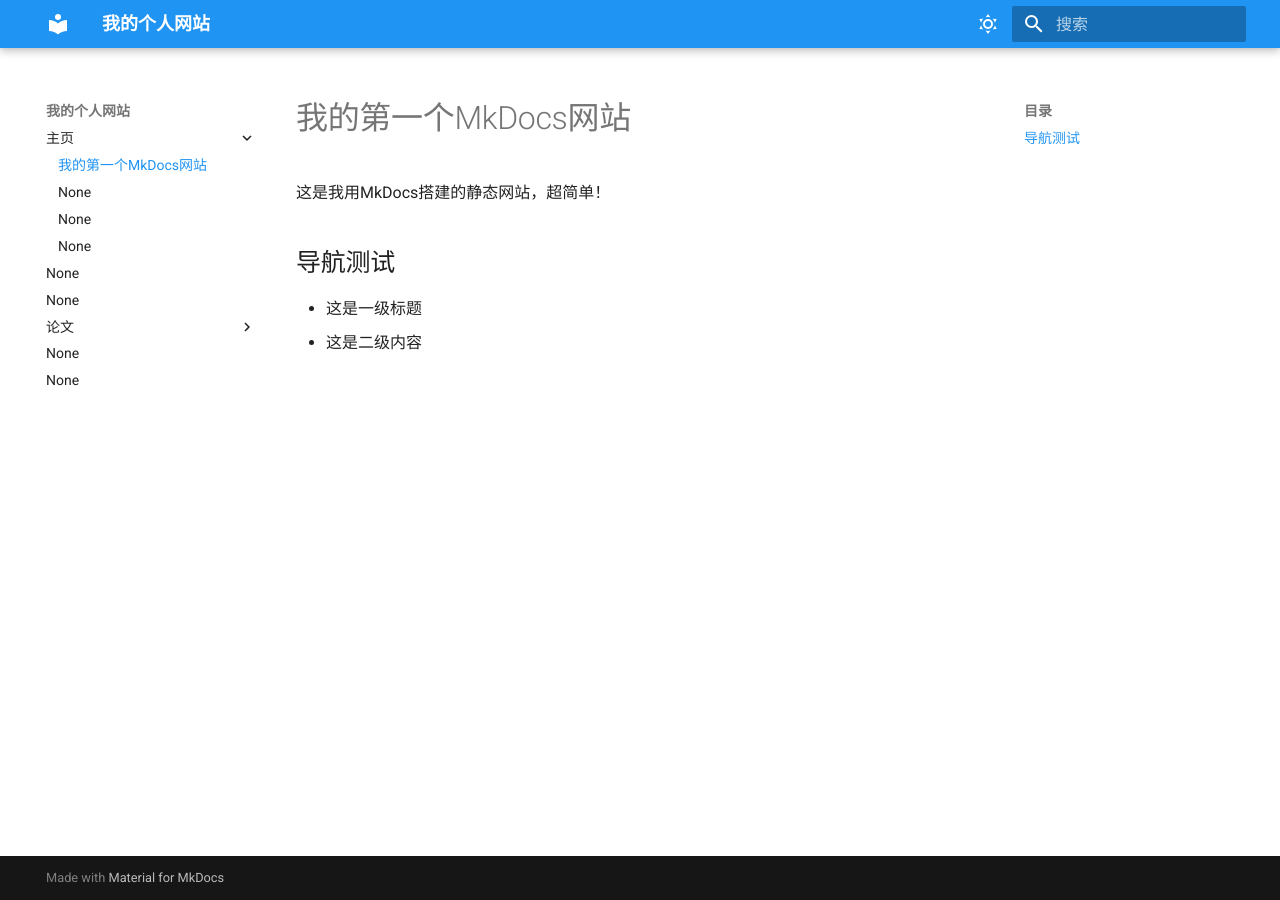
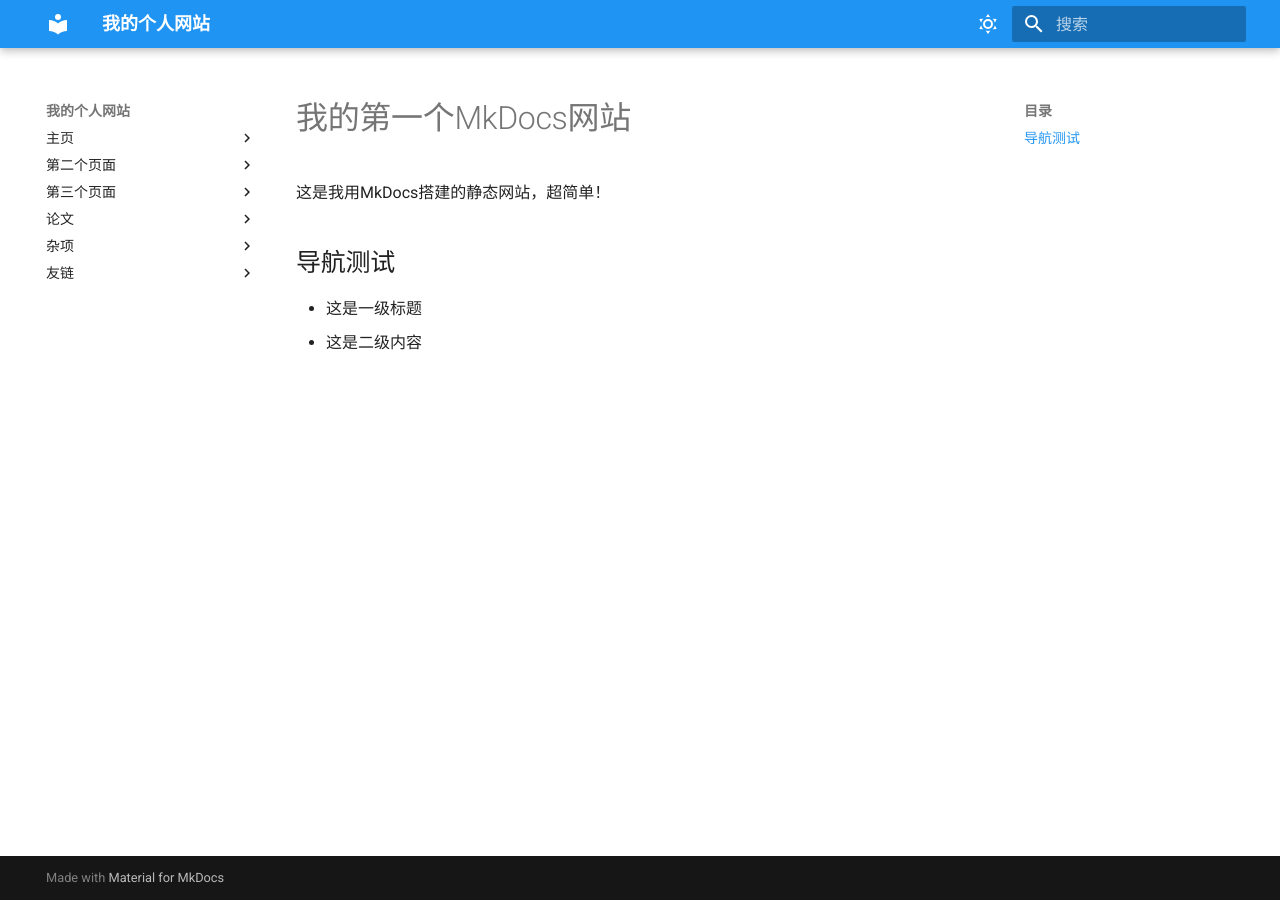
Before and after one commit to zyphren/zyphren.github.io, an MkDocs documentation site: the page built from docs/index.md, in a window 1280 px wide. Built offline with MkDocs 1.6.1 and Material for MkDocs 9.7.7, drawn with Linux system fonts in a browser that asks for light colours; part of the change alters nothing that is shown.

Commit message:
Update mkdocs.yml

```diff
--- a/mkdocs.yml
+++ b/mkdocs.yml
@@ -23,20 +23,20 @@ theme:
 
 nav:
   - 主页:
-    - index.md
+    - 首页：index.md
     - 关于我：about.md
     - 课程指引：course-guide.md
     - Python 学习：python-study.md
-  - 第二个页面：
-    - 第二个： second.md
-  - 第三个页面：
+  - 第二个页面:
+    - 第二个：second.md
+  - 第三个页面:
     - 第三个：third.md
   - 论文:
     - 论文阅读：papers.md
-  - 杂项：
-    - others.md
-  - 友链：
-    - friends.md
+  - 杂项:
+    - 杂项专题：others.md
+  - 友链:
+    - 友情链接：friends.md
 
 plugins:
   - search:
```
